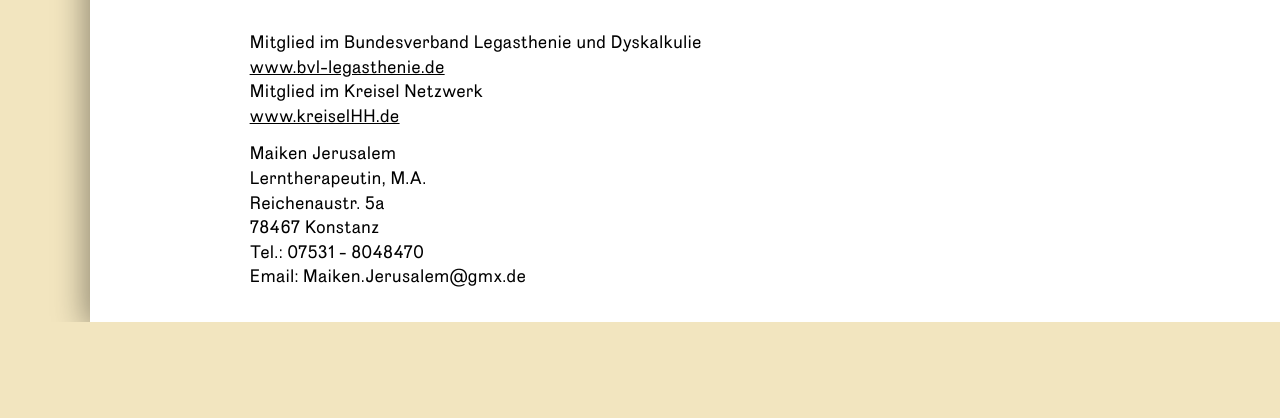
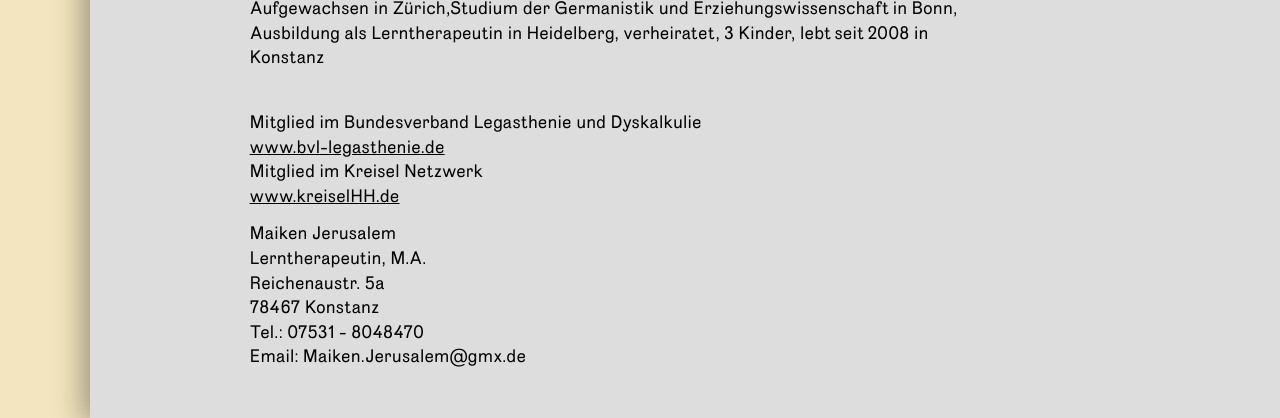
Before and after one commit to black-kite/lerntherapie-freiburg, a website: page index.html in a window 1280 px wide. Shown: the part 2436-2854 px from the top of the page. Before the commit the page ends 2758 px from the top, so only its background shows below. Drawn offline with Linux system fonts and the light colour scheme; files whose address does not match are found by name.

Commit message:
presentation

```diff
--- a/css/style.css
+++ b/css/style.css
@@ -193,5 +193,10 @@ a {
 	max-width: 600px;
 }
 .kontakt {
+	background-color: #ddd;
 	padding-left: 10rem;
+	padding-right: 20rem;
+	padding-top: 3rem;
+	padding-bottom: 3rem;
+	margin-top: 4rem;
 }
--- a/index.html
+++ b/index.html
@@ -165,7 +165,7 @@
 			</ul>
 		</div>
 	</div>
-	<div class="text spacer kontakt">
+	<div class="kontakt">
 		<h1>Maiken Jerusalem<h1>
 		<p>Aufgewachsen in Zürich,Studium der Germanistik und Erziehungswissenschaft in Bonn, Ausbildung als Lerntherapeutin in Heidelberg, verheiratet, 3 Kinder, lebt seit 2008 in Konstanz</p><br />
 		<p>Mitglied im Bundesverband Legasthenie und Dyskalkulie<br />
```
Also changed, not shown: dist/css/style.css, dist/index.html, 1 other file.
